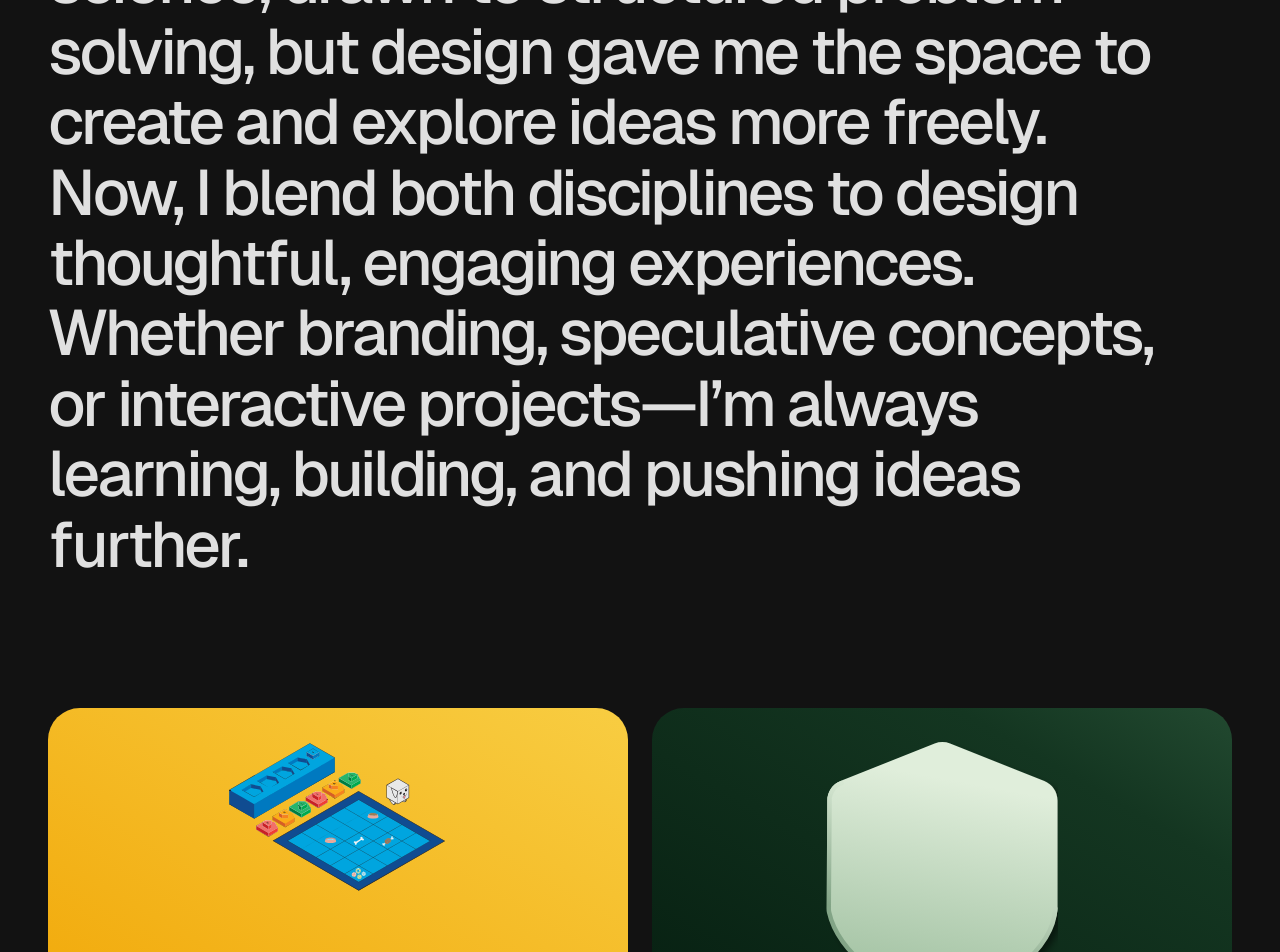
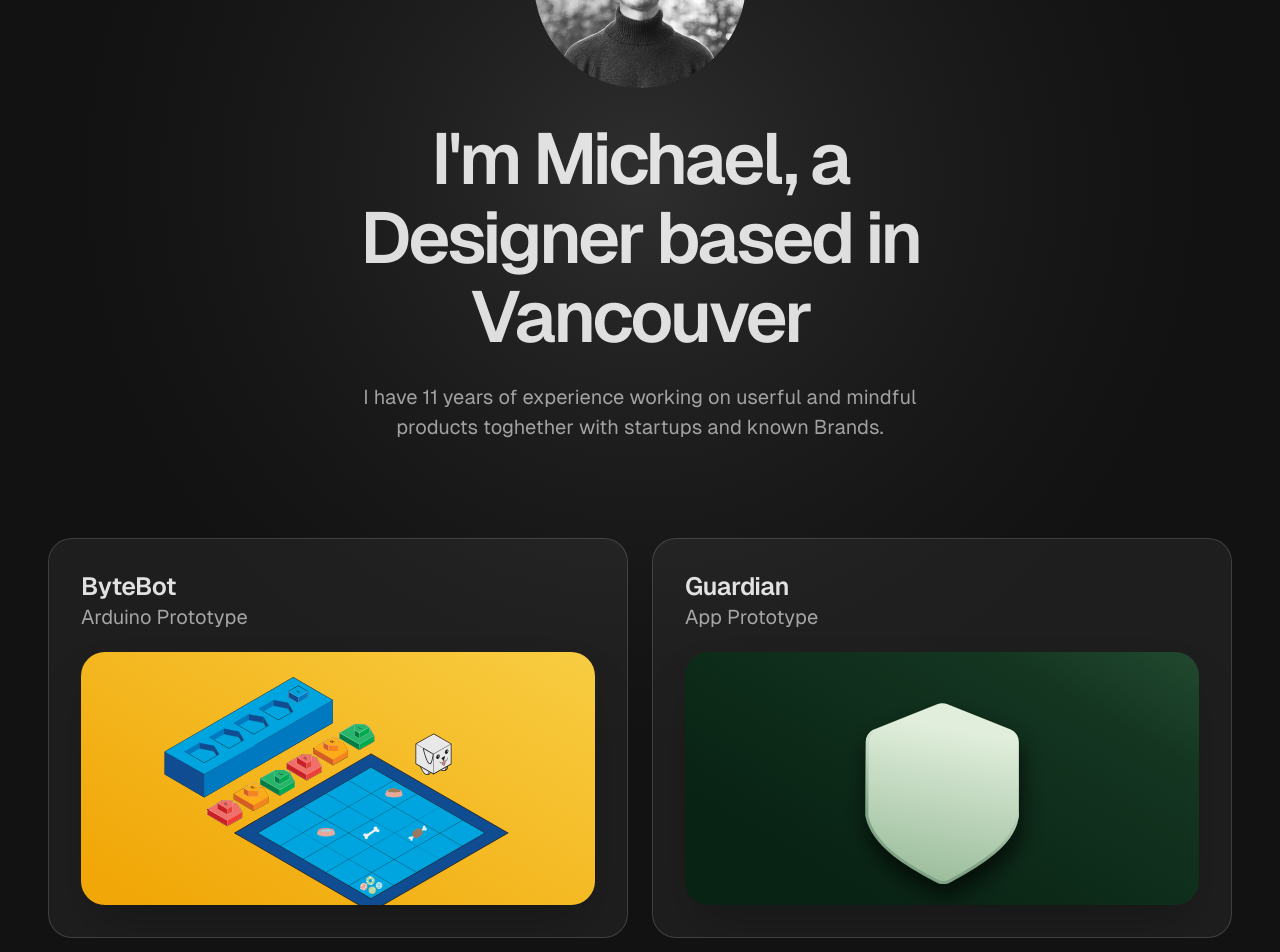
Before and after one commit to MichaelDresler/michaeldresler.github.io, a Next.js app: page / in a window 1280 px wide. Shown: the part 220-1172 px from the top of the page. Built offline with nearby package versions, Linux system fonts and the light colour scheme.

Commit message:
home page updates
changed home page layout + thumbnails

```diff
--- a/app/components/Thumbnail.tsx
+++ b/app/components/Thumbnail.tsx
@@ -8,6 +8,7 @@ type ThumbnailProps = {
   title: string;
   description: string;
   img: StaticImageData | React.ComponentType;
+  width?:string;
   bgColor: string;
   textColor: string;
   link: string;
@@ -16,6 +17,7 @@ export const Thumbnail = ({
   title,
   description,
   img,
+  width,
   bgColor,
   textColor,
   link,
@@ -27,9 +29,9 @@ export const Thumbnail = ({
     <>
       <Link
         href={link}
-        className={` relative aspect-[1.48/1] flex flex-col py-8  rounded-4xl ${textColor} ${bgColor} duration-300 group overflow-hidden `}
+        className={` relative aspect-[1.45/1] flex flex-col py-8 rounded-3xl 2xl:rounded-4xl ${textColor} ${bgColor} duration-300 group overflow-hidden `}
       >
-        {/* <div className=" bg-[linear-gradient(180deg,rgba(0,0,0,0)_31%,rgba(0,0,0,0.6)_53%,rgba(0,0,0,0.9)_77%,rgba(0,0,0,1)_100%)] w-full h-full absolute top-0 left-0 z-0 opacity-70"></div> */}
+        <div className=" bg-[linear-gradient(180deg,rgba(0,0,0,0)_31%,rgba(0,0,0,0.6)_75%,rgba(0,0,0,0.9)_90%,rgba(0,0,0,0.95)_100%)] w-full h-full absolute top-0 left-0 z-0 opacity-70"></div>
 
         {isImage(img) ? (
           <Image
@@ -39,16 +41,16 @@ export const Thumbnail = ({
           />
         ) : (
           // Render the component like <BytebotSVG />
-          <div className="relative w-[40%] mx-auto group-hover:scale-[1.04] duration-300 ">
+          <div className={` relative ${width} mx-auto mt-[2.5rem] group-hover:scale-[1.04] duration-300 `}>
             {React.createElement(img)}
           </div>
         )}
 
-        <div className="relative px-10 mt-auto">
+        <div className="absolute px-10 bottom-8">
           <div className={`  text-2xl font-semibold tracking-tight max-w-[15ch] `}>
             {title}
           </div>
-          <span className="text-white/80 text-lg">{description}</span>
+          <span className="text-white/60 text-lg">{description}</span>
         </div>
       </Link>
     </>
--- /dev/null
+++ b/app/components/Thumbnail1.tsx
@@ -0,0 +1,64 @@
+import { geistMono } from "../fonts";
+import Image, { StaticImageData } from "next/image";
+import Link from "next/link";
+
+import React from "react";
+
+type ThumbnailProps = {
+  title: string;
+  description: string;
+  img: StaticImageData | React.ComponentType;
+  width?: string;
+  bgColor: string;
+  textColor: string;
+  link: string;
+};
+export const Thumbnail1 = ({
+  title,
+  description,
+  img,
+  width,
+  bgColor,
+  textColor,
+  link,
+}: ThumbnailProps) => {
+  const isImage = (src: unknown): src is StaticImageData =>
+    typeof src === "object" && src !== null && "src" in src;
+
+  return (
+    <>
+      <Link
+        href={link}
+        className={` relative aspect-[1.45/1] flex flex-col  rounded-3xl 2xl:rounded-4xl ${textColor} bg-white/5 duration-300 group overflow-hidden p-8 border border-white/15 hover:bg-white/8`}
+      >
+        <div className="mb-5">
+          <div
+            className={`  text-xl font-semibold tracking-tight max-w-[15ch] `}
+          >
+            {title}
+          </div>
+          <span className="text-white/60 text-lg">{description}</span>
+        </div>
+
+        <div
+          className={` relative aspect-[1.45/1]   rounded-3xl 2xl:rounded-4xl ${bgColor} duration-300 group overflow-hidden shadow-2xl`}
+        >
+          {isImage(img) ? (
+            <Image
+              src={img}
+              alt={"hello"}
+              className="h-[80%] w-auto mx-auto my-auto object-cover group-hover:scale-[1.04] duration-300 relative"
+            />
+          ) : (
+            // Render the component like <BytebotSVG />
+            <div
+              className={` relative ${width} mx-auto mt-[1.25rem] group-hover:scale-[1.04] duration-300 `}
+            >
+              {React.createElement(img)}
+            </div>
+          )}
+        </div>
+      </Link>
+    </>
+  );
+};
--- a/app/components/gaurdian.tsx
+++ b/app/components/gaurdian.tsx
@@ -1,11 +1,11 @@
 export default function GuardianSVG(){
     return(
-      <svg viewBox="0 0 311 368" fill="none" xmlns="http://www.w3.org/2000/svg" >
-<path filter="url(#dropShadow)"  d="M19.3121 55.0504L145.612 4.59162C152.281 1.92719 159.719 1.92719 166.388 4.59162L292.688 55.0504C303.324 59.2997 310.3 69.5985 310.3 81.0521V225.796C310.3 227.49 310.157 229.187 309.804 230.844C296.87 291.524 221.956 333.091 168.99 360.896C160.848 365.17 151.153 365.17 143.01 360.896C90.0445 333.091 15.1296 291.524 2.19614 230.844C1.84311 229.187 1.7002 227.49 1.7002 225.796V81.0521C1.7002 69.5985 8.67595 59.2997 19.3121 55.0504Z" fill="url(#paint0_linear_2752_45341)"/>
+<svg viewBox="0 0 311 368" fill="none" transform="translate(0, 30)" xmlns="http://www.w3.org/2000/svg" filter="url(#dropShadow)" >
+<path   d="M19.3121 55.0504L145.612 4.59162C152.281 1.92719 159.719 1.92719 166.388 4.59162L292.688 55.0504C303.324 59.2997 310.3 69.5985 310.3 81.0521V225.796C310.3 227.49 310.157 229.187 309.804 230.844C296.87 291.524 221.956 333.091 168.99 360.896C160.848 365.17 151.153 365.17 143.01 360.896C90.0445 333.091 15.1296 291.524 2.19614 230.844C1.84311 229.187 1.7002 227.49 1.7002 225.796V81.0521C1.7002 69.5985 8.67595 59.2997 19.3121 55.0504Z" fill="url(#paint0_linear_2752_45341)"/>
 <path d="M307.372 225.612C304.968 285.842 225.197 332.073 170.919 360.868C162.796 365.177 153.101 365.17 144.958 360.896C92.0248 333.108 17.1684 291.575 4.16792 230.954C3.79717 229.225 3.65553 227.452 3.66962 225.684L4.83208 79.8068C4.45738 74.7937 9.2498 60.9294 20.9704 57.8364" stroke="url(#paint1_linear_2752_45341)" stroke-width="6" stroke-linecap="round"/>
 <defs>
-    <filter id="dropShadow" x="0" y="0" width="150%" height="150%">
-  <feDropShadow dx="7" dy="8" stdDeviation="5" flood-color="black" flood-opacity="0.5"/>
+<filter id="dropShadow" x="-0.2" y="0" width="250%" height="250%">
+  <feDropShadow dx="2" dy="12" stdDeviation="12" flood-color="black" flood-opacity="0.7"/>
 </filter>
 <linearGradient id="paint0_linear_2752_45341" x1="125.006" y1="367.697" x2="182.208" y2="56.0237" gradientUnits="userSpaceOnUse">
 <stop stop-color="#9ABC9B"/>
--- a/app/page.tsx
+++ b/app/page.tsx
@@ -1,17 +1,20 @@
-"use client"
+"use client";
+import Image from "next/image";
 import { motion } from "framer-motion";
 import { Thumbnail } from "./components/Thumbnail";
-import surge from "@/public/surge.png"
-import test from "@/public/webpage.png"
-import bytebot from "@/public/bytebot.png"
+import surge from "@/public/surge.png";
+import test from "@/public/webpage.png";
+import bytebot from "@/public/bytebot.png";
+import portait from "@/public/aboutme.png";
 import { useEffect } from "react";
-import BytebotSVG from "./components/bytebot"
-import GuardianSVG from "./components/gaurdian"
+import BytebotSVG from "./components/bytebot";
+import GuardianSVG from "./components/gaurdian";
+import { image } from "d3";
+import { Thumbnail1 } from "./components/Thumbnail1";
 
 //  Michael Dresler — <br /> Designer & Developer Based in Vancouver
 
 export default function Home() {
-
   useEffect(() => {
     document.documentElement.style.scrollBehavior = "smooth";
 
@@ -21,31 +24,92 @@ export default function Home() {
   }, []);
 
   return (
+    <>
+      <div className="absolute w-full top-0">
+        <svg
+          viewBox="0 0 1804 1464"
+          fill="none"
+          xmlns="http://www.w3.org/2000/svg"
+        >
+          <circle
+            cx="901.998"
+            cy="561.396"
+            r="901.759"
+            fill="url(#paint0_radial_2796_4719)"
+            fill-opacity="0.12"
+          />
+          <defs>
+            <radialGradient
+              id="paint0_radial_2796_4719"
+              cx="0"
+              cy="0.0"
+              r="0.9"
+              gradientUnits="userSpaceOnUse"
+              gradientTransform="translate(901.998 561.396) rotate(90) scale(901.759)"
+            >
+              <stop stop-color="white" />
+              <stop offset="1" stop-color="#737373" stop-opacity="0" />
+            </radialGradient>
+          </defs>
+        </svg>
+      </div>
+
       <div className="content-box ">
-      <main className=" w-full aspect-video  flex items-end mb-24 pb-8  ">
+        <main className=" w-full   flex items-center justify-center  pb-24">
           <motion.div
-         initial={{ opacity: 0, y:70  }}
-         animate={{ opacity: 1 ,y:0 }}
+            initial={{ opacity: 0, y: 70 }}
+            animate={{ opacity: 1, y: 0 }}
             whileInView="visible"
             viewport={{ once: true }}
-         transition={{  opacity: { duration: 1  },
-         y: { duration: 1, ease: [0.25,0,0.20,1] }}}
+            transition={{
+              opacity: { duration: 1 },
+              y: { duration: 1, ease: [0.25, 0, 0.2, 1] },
+            }}
           >
-          <h1 className="text-pretty  font-medium text-[2.5rem] md:text-[4rem] 2xl:text-[rem]  text-text-primary tracking-[-0.05em] leading-[120%]  md:leading-[110%] max-w-[95%] ">
-          Hi, I'm Michael. I started in computer science, drawn to structured problem-solving, but design gave me the space to create and explore ideas more freely. Now, I blend both disciplines to design thoughtful, engaging experiences. Whether branding, speculative concepts, or interactive projects—I’m always learning, building, and pushing ideas further.
+            <>
+              <div className="aspect-square max-w-[212px] mx-auto rounded-full overflow-hidden mb-8">
+                <Image
+                  src={portait}
+                  alt="pfp"
+                  className=" object-cover scale-[150%]  grayscale ml-[1%] mt-[25%]"
+                />
+              </div>
+
+              <h1 className="text-pretty  font-semibold text-[2.5rem] md:text-[4.5rem] 2xl:text-[rem]  text-text-primary tracking-[-0.05em] leading-[110%]  md:leading-[110%] text-center max-w-[12ch] mx-auto mb-6 ">
+                I'm Michael, a Designer based in Vancouver
               </h1>
-
+              <h2 className="text-lg text-text-secondary text-center  max-w-[45ch]">
+                I have 11 years of experience working on userful and mindful
+                products toghether with startups and known Brands.
+              </h2>
+            </>
           </motion.div>
         </main>
 
-      <section className="grid grid-cols-1 xl:grid-cols-2 gap-6  pb-12" id="projects">
-        <Thumbnail img={BytebotSVG} link="/" textColor="text-white" bgColor="bg-[linear-gradient(210deg,#F8CD42_0%,#F1A707_93%)]" title="ByteBot" description={"Arduino Prototype"}/>
-        <Thumbnail img={GuardianSVG} link="/" textColor="text-white" bgColor="bg-[linear-gradient(30deg,#082213_19%,#143621_78%,#224930_100%)]" title="Guardian" description={"App Prototype"}/>
-        <Thumbnail img={BytebotSVG} link="/" textColor="text-white" bgColor="bg-[linear-gradient(210deg,#F8CD42_0%,#F1A707_93%)]" title="ByteBot" description={"Arduino Prototype"}/>
-        <Thumbnail img={test}  link="/" textColor="text-text-secondary" bgColor="bg-foreground/5" title="Siat data vis" description={"hello"}/>
-
-
+        <section
+          className="grid grid-cols-1 xl:grid-cols-2 gap-6  pb-12"
+          id="projects"
+        >
+          <Thumbnail1
+            img={BytebotSVG}
+            width="w-[72%]"
+            link="/projects/surge"
+            textColor="text-white/87"
+            bgColor="bg-[linear-gradient(210deg,#F8CD42_0%,#F1A707_93%)]"
+            title="ByteBot"
+            description={"Arduino Prototype"}
+          />
+          <Thumbnail1
+            img={GuardianSVG}
+            width="w-[30%]"
+            link="/"
+            textColor="text-white/87"
+            bgColor="bg-[linear-gradient(30deg,#082213_19%,#143621_78%,#224930_100%)]"
+            title="Guardian"
+            description={"App Prototype"}
+          />
         </section>
       </div>
+    </>
   );
 }
```
Lines whose indentation alone changed are shown as unchanged.
